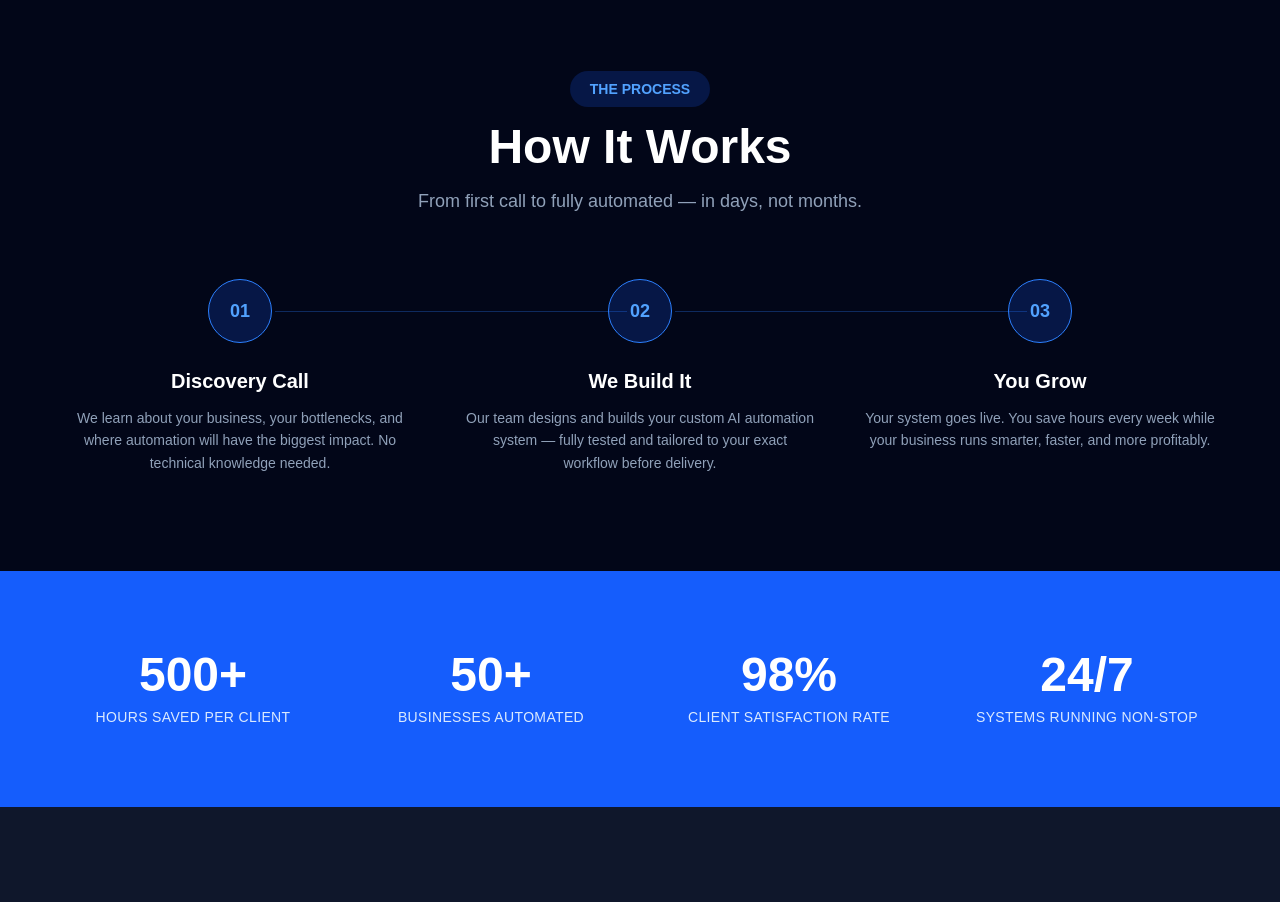
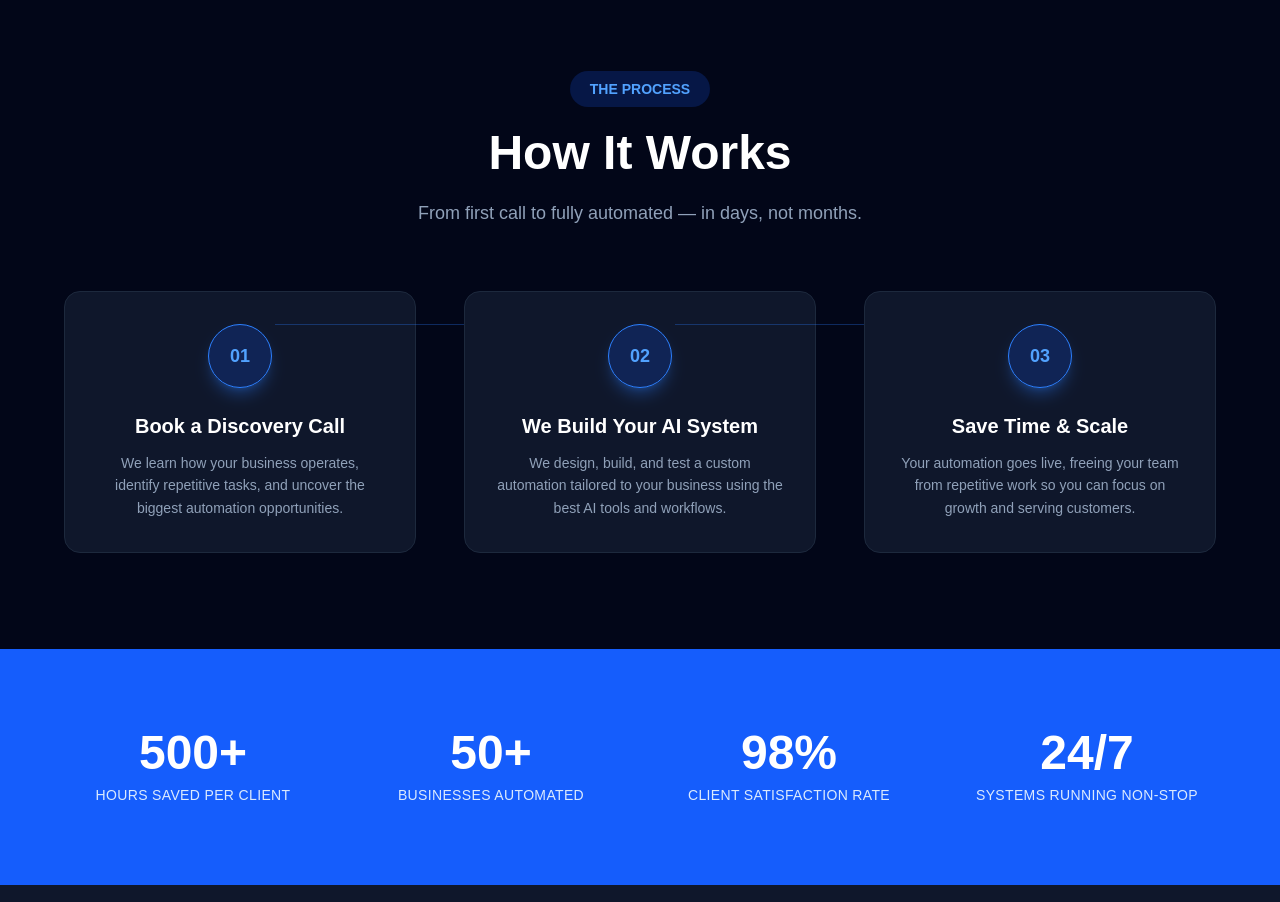
Before and after one commit to autoflowai365/autoflowai, a Next.js app: page / in a window 1280 px wide. Shown: the part 1780-2682 px from the top of the page. Built offline with nearby package versions, Linux system fonts and the light colour scheme.

Commit message:
Improve How It Works section

```diff
--- a/app/components/HowItWorks.tsx
+++ b/app/components/HowItWorks.tsx
@@ -1,18 +1,18 @@
 const steps = [
   {
     number: "01",
-    title: "Discovery Call",
-    desc: "We learn about your business, your bottlenecks, and where automation will have the biggest impact. No technical knowledge needed.",
+    title: "Book a Discovery Call",
+    desc: "We learn how your business operates, identify repetitive tasks, and uncover the biggest automation opportunities.",
   },
   {
     number: "02",
-    title: "We Build It",
-    desc: "Our team designs and builds your custom AI automation system — fully tested and tailored to your exact workflow before delivery.",
+    title: "We Build Your AI System",
+    desc: "We design, build, and test a custom automation tailored to your business using the best AI tools and workflows.",
   },
   {
     number: "03",
-    title: "You Grow",
-    desc: "Your system goes live. You save hours every week while your business runs smarter, faster, and more profitably.",
+    title: "Save Time & Scale",
+    desc: "Your automation goes live, freeing your team from repetitive work so you can focus on growth and serving customers.",
   },
 ];
 
@@ -24,15 +24,15 @@ export default function HowItWorks() {
           <span className="inline-block bg-blue-600/20 text-blue-400 px-5 py-2 rounded-full text-sm font-semibold mb-4">
             THE PROCESS
           </span>
-          <h2 className="text-4xl md:text-5xl font-black text-white mb-4">How It Works</h2>
+          <h2 className="text-4xl md:text-5xl font-black text-white mb-4 leading-tight">How It Works</h2>
           <p className="text-slate-400 max-w-xl mx-auto text-lg">
             From first call to fully automated — in days, not months.
           </p>
         </div>
         <div className="grid grid-cols-1 md:grid-cols-3 gap-12">
           {steps.map((step, i) => (
-            <div key={i} className="relative flex flex-col items-center text-center">
-              <div className="w-16 h-16 rounded-full bg-blue-600/20 border border-blue-500 flex items-center justify-center mb-6">
+            <div key={i} className="group relative flex flex-col items-center text-center bg-slate-900 rounded-2xl p-8 border border-slate-800 hover:border-blue-500 hover:-translate-y-2 hover:shadow-xl hover:shadow-blue-500/20 transition-all duration-500">
+              <div className="w-16 h-16 rounded-full bg-blue-600/20 border border-blue-500 flex items-center justify-center mb-6 shadow-lg shadow-blue-500/30 group-hover:scale-110 transition-all duration-300">
                 <span className="text-blue-400 font-black text-lg">{step.number}</span>
               </div>
               {i < steps.length - 1 && (
```
